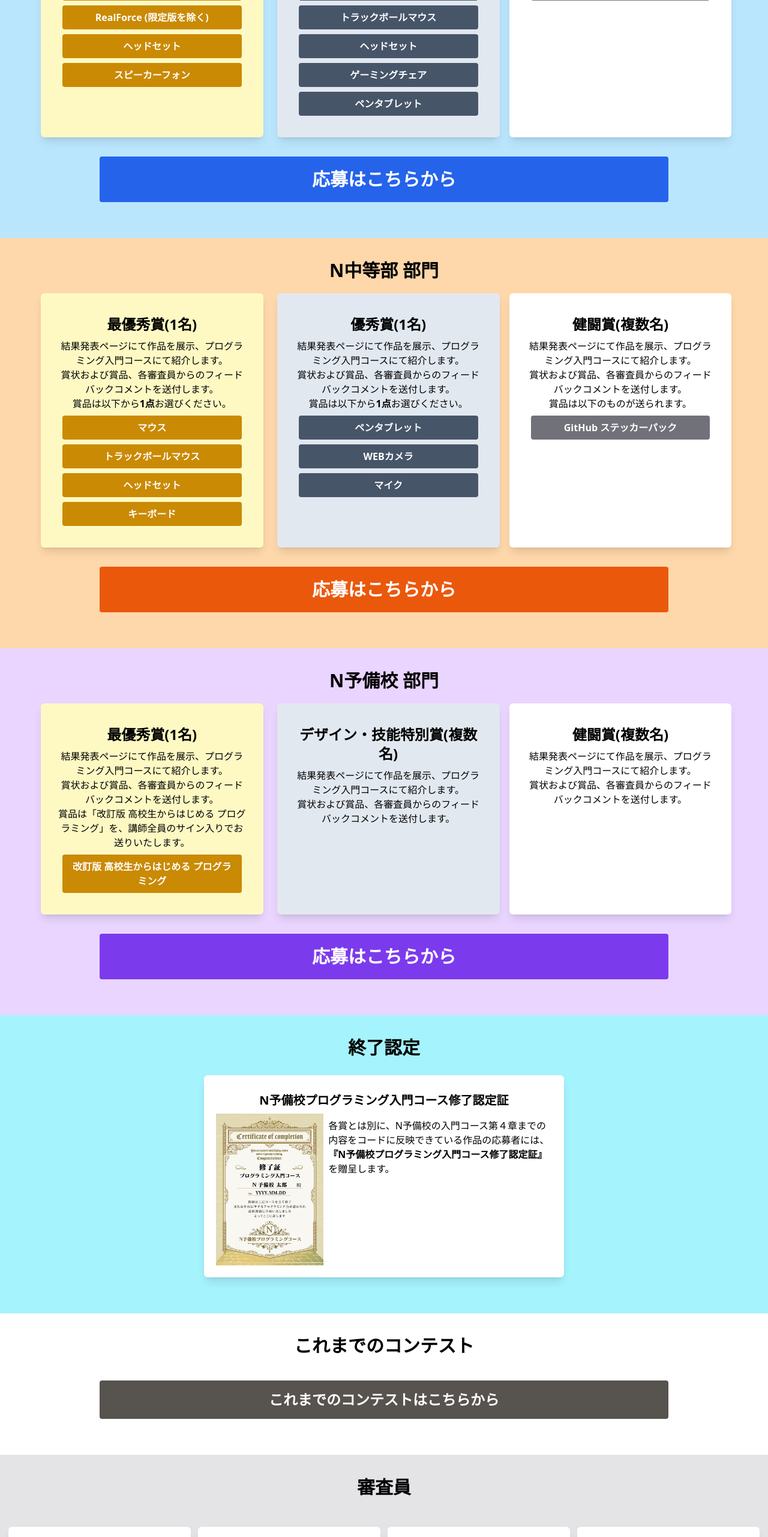
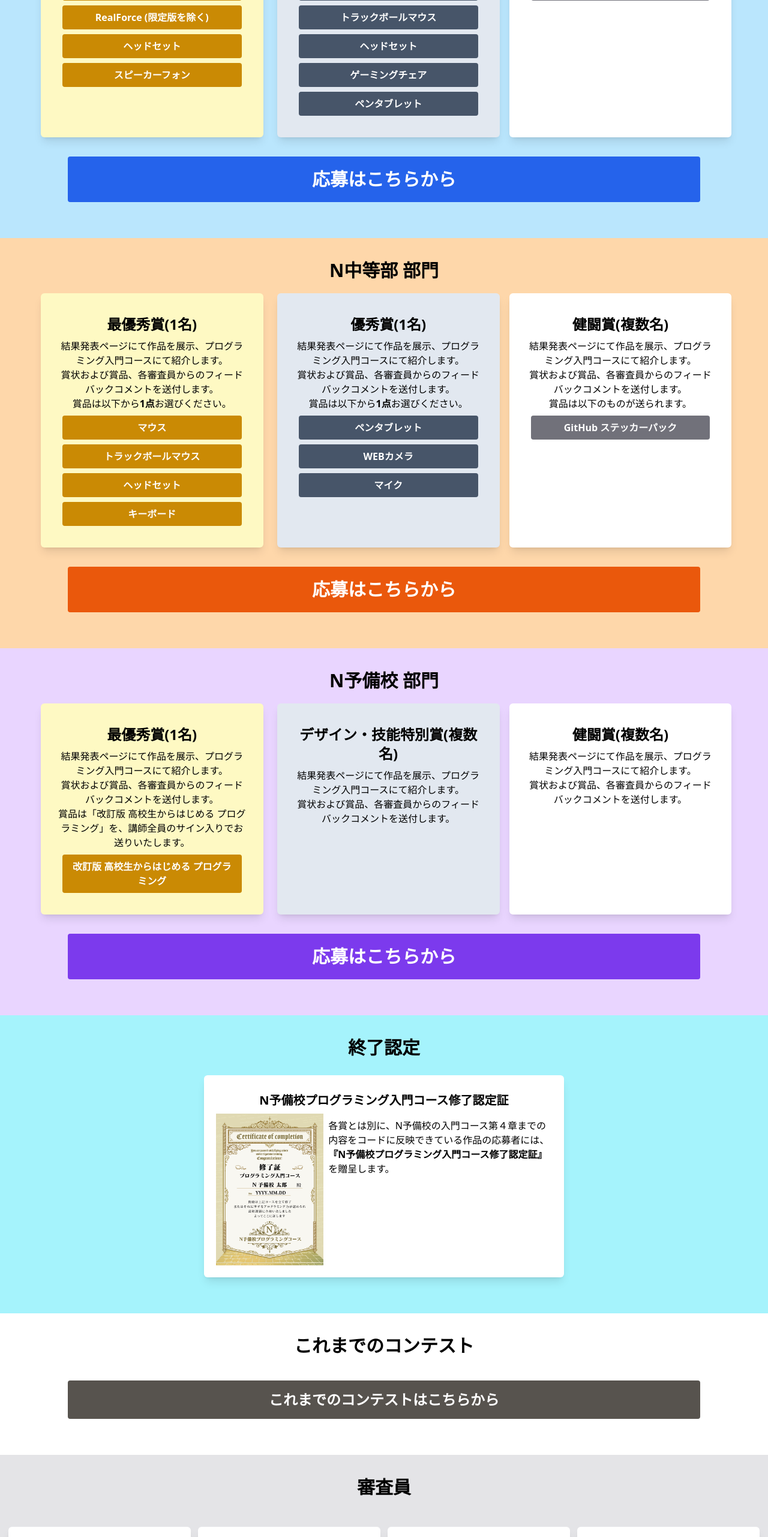
Before and after one commit to progedu/n-contest, a Next.js app: page /2022/winter/entry in a window 1280 px wide. Shown: the part 3775-6338 px from the top of the page at 60% size. Built offline with nearby package versions, Linux system fonts and the light colour scheme.

Commit message:
2022冬のページを追加

```diff
--- a/src/pages/2022/winter/entry/index.tsx
+++ b/src/pages/2022/winter/entry/index.tsx
@@ -333,7 +333,7 @@ export default function Home(): any {
           href='https://forms.gle/84kpHAWgYQRXU4VG9'
           target='_blank'
           rel='noreferrer'
-          className='block bg-blue-600 hover:bg-blue-700 text-3xl text-center text-white font-bold py-5 px-10 w-9/12 rounded mt-10 mb-5 mx-auto'
+          className='block bg-blue-600 hover:bg-blue-700 text-3xl text-center text-white font-bold py-5 px-10 w-10/12 rounded mt-10 mb-5 mx-auto'
         >
           応募はこちらから
         </a>
@@ -462,7 +462,7 @@ export default function Home(): any {
           href='https://forms.gle/84kpHAWgYQRXU4VG9'
           target='_blank'
           rel='noreferrer'
-          className='block bg-orange-600 hover:bg-orange-700 text-3xl text-center text-white font-bold py-5 px-10 w-9/12 rounded mt-10 mb-5 mx-auto'
+          className='block bg-orange-600 hover:bg-orange-700 text-3xl text-center text-white font-bold py-5 px-10 w-10/12 rounded mt-10 mb-5 mx-auto'
         >
           応募はこちらから
         </a>
@@ -517,7 +517,7 @@ export default function Home(): any {
           href='https://questant.jp/q/U2AAO0ZM'
           target='_blank'
           rel='noreferrer'
-          className='block bg-violet-600 hover:bg-violet-700 text-3xl text-center text-white font-bold py-5 px-10 w-9/12 rounded mt-10 mb-5 mx-auto'
+          className='block bg-violet-600 hover:bg-violet-700 text-3xl text-center text-white font-bold py-5 px-10 w-10/12 rounded mt-10 mb-5 mx-auto'
         >
           応募はこちらから
         </a>
@@ -547,7 +547,7 @@ export default function Home(): any {
           href='https://progedu.github.io/webappcontest/'
           target='_blank'
           rel='noreferrer'
-          className='block bg-stone-600 hover:bg-stone-700 text-2xl text-center text-white font-bold py-4 px-8 w-9/12 rounded mt-10 mb-5 mx-auto'
+          className='block bg-stone-600 hover:bg-stone-700 text-2xl text-center text-white font-bold py-4 px-8 w-10/12 rounded mt-10 mb-5 mx-auto'
         >
           これまでのコンテストはこちらから
         </a>
```
